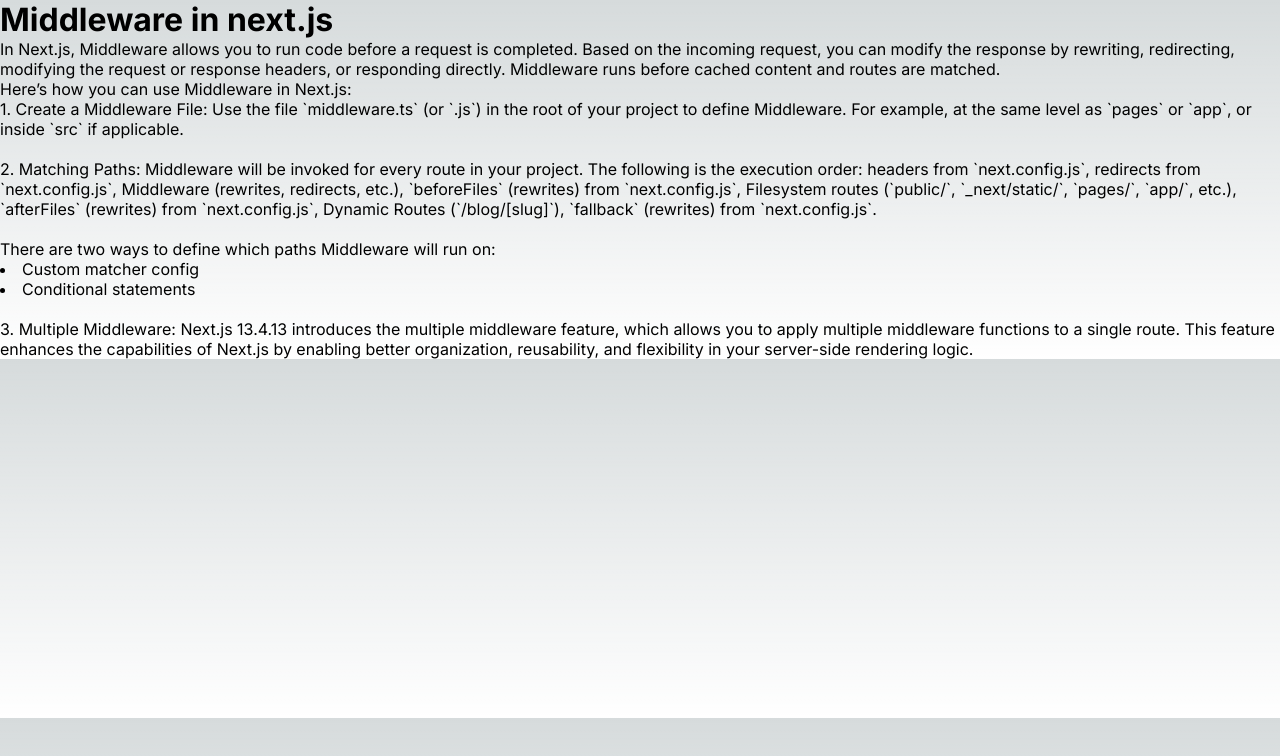
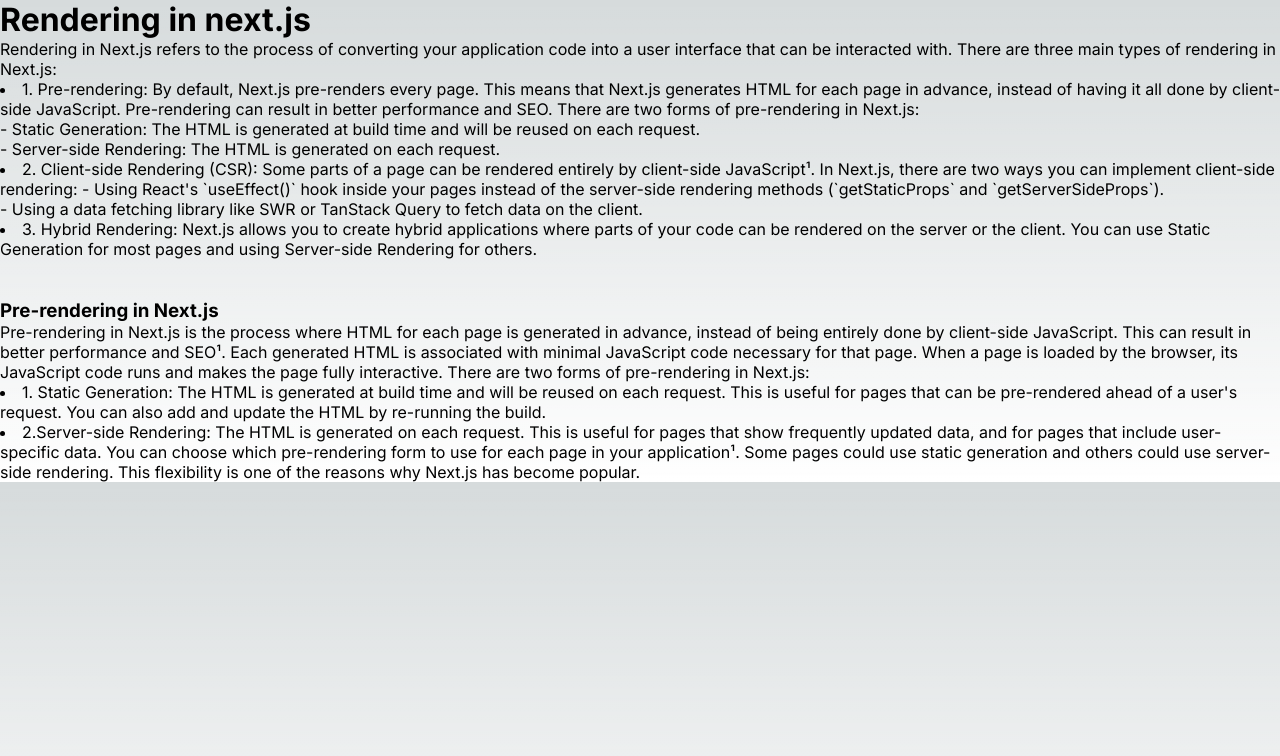
Before and after one commit to rohitsingh2901/LearnNext.js, a Next.js app: page / in a window 1280 px wide. Shown: the top 756 px of the page. Built offline with nearby package versions, Linux system fonts and the light colour scheme.

Commit message:
Rendering in next.js

```diff
--- a/src/app/page.js
+++ b/src/app/page.js
@@ -1,31 +1,67 @@
-"use client"
+"use client";
 import styles from "./page.module.css";
 
 export default function Home() {
   return (
     <main>
-      <h1>Middleware in next.js</h1>
+      <h1>Rendering in next.js</h1>
       <p>
-      In Next.js, Middleware allows you to run code before a request is completed. Based on the incoming request, you can modify the response by rewriting, redirecting, modifying the request or response headers, or responding directly. Middleware runs before cached content and routes are matched.
+        Rendering in Next.js refers to the process of converting your
+        application code into a user interface that can be interacted with.
+        There are three main types of rendering in Next.js:
       </p>
-      <p>Here’s how you can use Middleware in Next.js:</p>
-      <p>
-      1. Create a Middleware File: Use the file `middleware.ts` (or `.js`) in the root of your project to define Middleware. For example, at the same level as `pages` or `app`, or inside `src` if applicable.
-      </p><br/>
-      <p>
-      2. Matching Paths: Middleware will be invoked for every route in your project. The following is the execution order: headers from `next.config.js`, redirects from `next.config.js`, Middleware (rewrites, redirects, etc.), `beforeFiles` (rewrites) from `next.config.js`, Filesystem routes (`public/`, `_next/static/`, `pages/`, `app/`, etc.), `afterFiles` (rewrites) from `next.config.js`, Dynamic Routes (`/blog/[slug]`), `fallback` (rewrites) from `next.config.js`.
-      </p><br/>
-      <p>There are two ways to define which paths Middleware will run on:</p>
       <li>
-        Custom matcher config
+        1. Pre-rendering: By default, Next.js pre-renders every page. This means
+        that Next.js generates HTML for each page in advance, instead of having
+        it all done by client-side JavaScript. Pre-rendering can result in
+        better performance and SEO. There are two forms of pre-rendering in
+        Next.js:
+        <br />
+        - Static Generation: The HTML is generated at build time and will be
+        reused on each request.
+        <br />- Server-side Rendering: The HTML is generated on each request.
       </li>
       <li>
-        Conditional statements
-      </li><br/>
+        2. Client-side Rendering (CSR): Some parts of a page can be rendered
+        entirely by client-side JavaScript¹. In Next.js, there are two ways you
+        can implement client-side rendering: - Using React's `useEffect()` hook
+        inside your pages instead of the server-side rendering methods
+        (`getStaticProps` and `getServerSideProps`).
+        <br />
+        - Using a data fetching library like SWR or TanStack Query to fetch data
+        on the client.
+        <br />
+      </li>
+      <li>
+        3. Hybrid Rendering: Next.js allows you to create hybrid applications
+        where parts of your code can be rendered on the server or the client.
+        You can use Static Generation for most pages and using Server-side
+        Rendering for others.
+      </li><br /><br />
+
+      <h3>Pre-rendering in Next.js</h3>
       <p>
-      3. Multiple Middleware: Next.js 13.4.13 introduces the multiple middleware feature, which allows you to apply multiple middleware functions to a single route. This feature enhances the capabilities of Next.js by enabling better organization, reusability, and flexibility in your server-side rendering logic.
+        Pre-rendering in Next.js is the process where HTML for each page is
+        generated in advance, instead of being entirely done by client-side
+        JavaScript. This can result in better performance and SEO¹. Each
+        generated HTML is associated with minimal JavaScript code necessary for
+        that page. When a page is loaded by the browser, its JavaScript code
+        runs and makes the page fully interactive. There are two forms of
+        pre-rendering in Next.js:
       </p>
-
+      <li>
+      1. Static Generation: The HTML is generated at build time and will be reused on each request. This is
+        useful for pages that can be pre-rendered ahead of a user's request. You
+        can also add and update the HTML by re-running the build.
+      </li>
+      <li>
+      2.Server-side Rendering: The HTML is generated on each request. This
+        is useful for pages that show frequently updated data, and for pages
+        that include user-specific data. You can choose which pre-rendering
+        form to use for each page in your application¹. Some pages could use
+        static generation and others could use server-side rendering. This
+        flexibility is one of the reasons why Next.js has become popular.
+      </li>
     </main>
   );
 }
```
